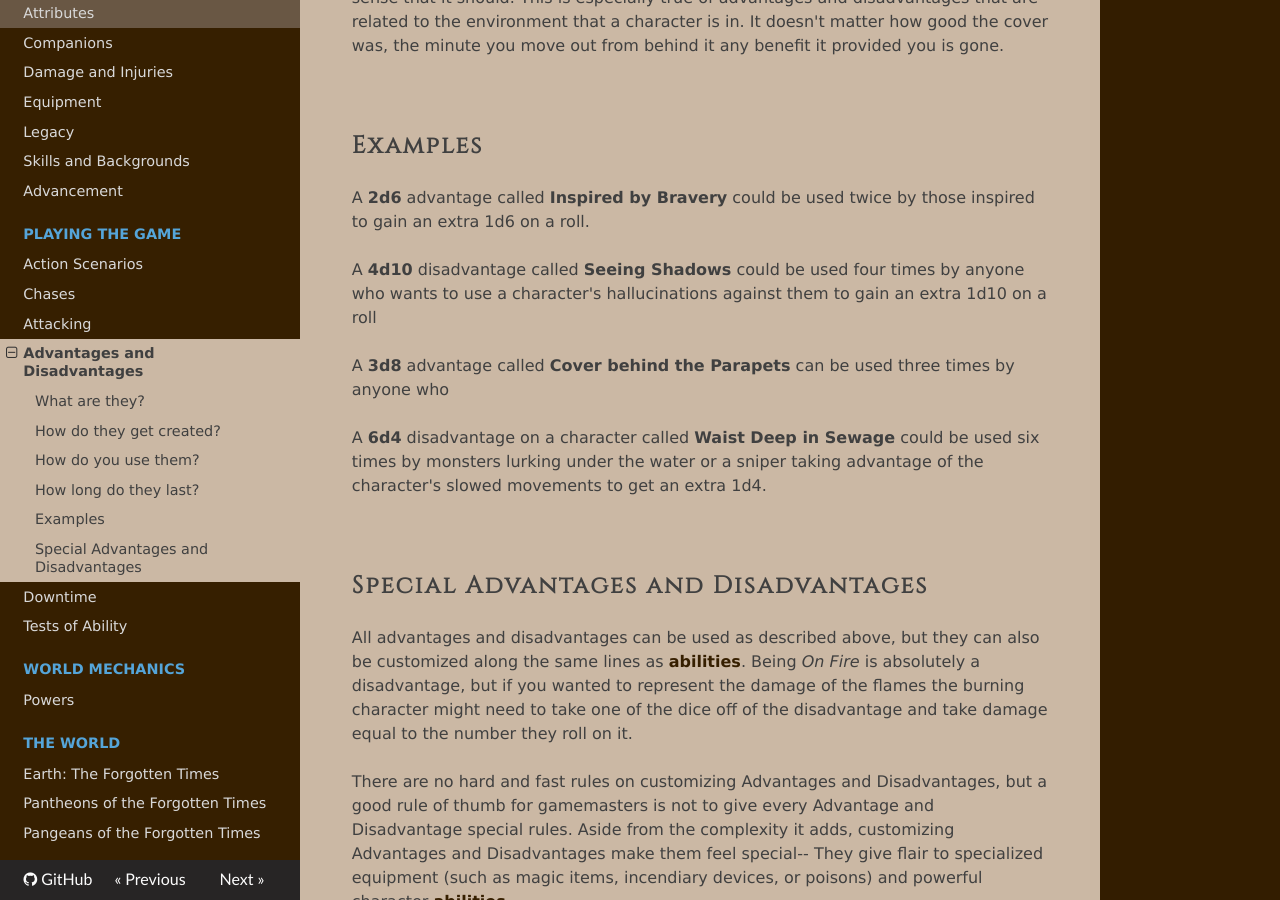
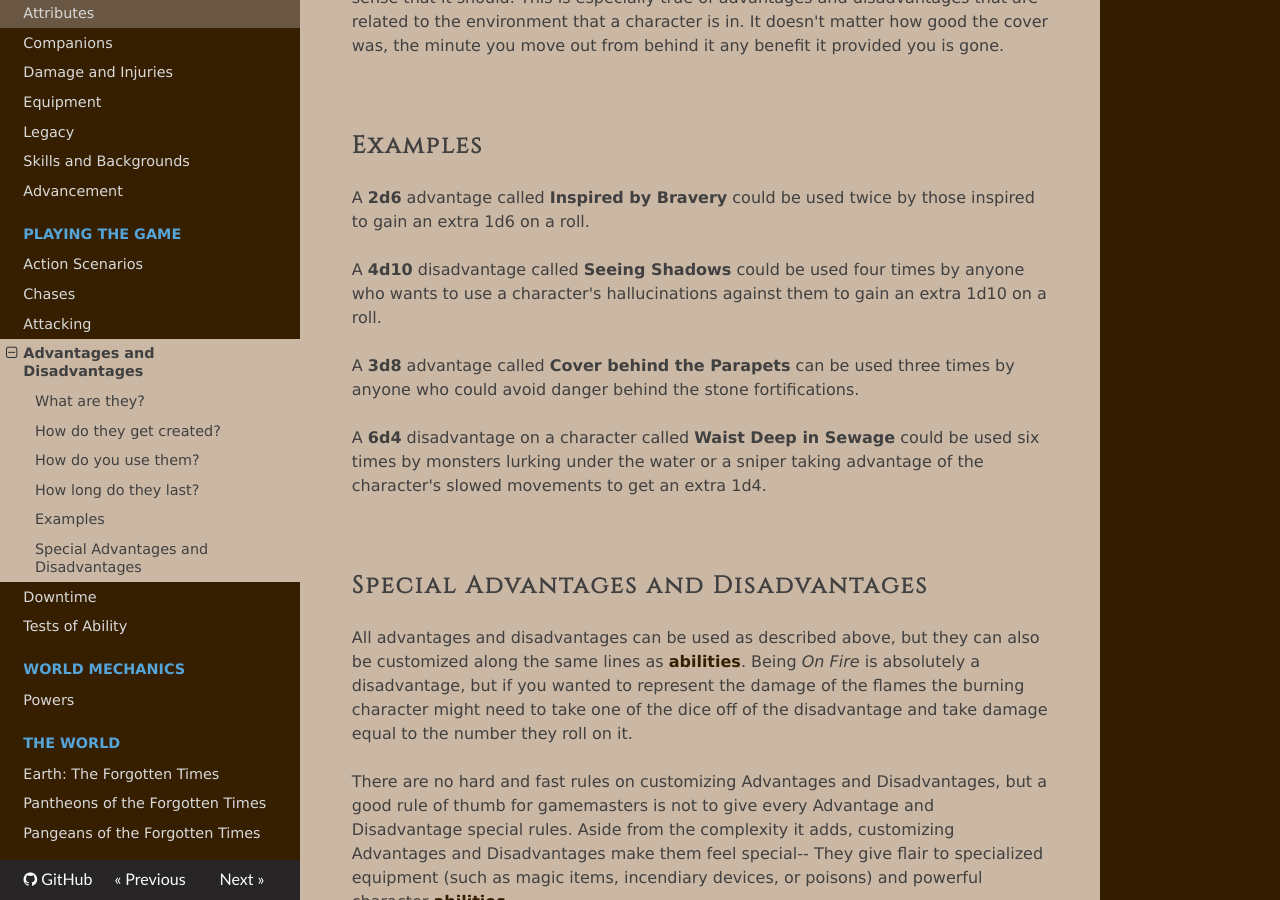
Before and after one commit to TheFifthRider/simply-roleplaying-webapp, an MkDocs documentation site: the page built from docs/gameplay/advantages_and_disadvantages.md, in a window 1280 px wide and 900 px high, scrolled down 1479 px. Built offline with MkDocs 1.6.1, drawn with Linux system fonts in a browser that asks for light colours; nearby versions of some CDN libraries.

Commit message:
fix: Finishing a thought

```diff
--- a/docs/gameplay/advantages_and_disadvantages.md
+++ b/docs/gameplay/advantages_and_disadvantages.md
@@ -36,9 +36,9 @@ However, an advantage or disadvantage should also go away whenever it makes sens
 
 A **2d6** advantage called **Inspired by Bravery** could be used twice by those inspired to gain an extra 1d6 on a roll.
 
-A **4d10** disadvantage called **Seeing Shadows** could be used four times by anyone who wants to use a character's hallucinations against them to gain an extra 1d10 on a roll
+A **4d10** disadvantage called **Seeing Shadows** could be used four times by anyone who wants to use a character's hallucinations against them to gain an extra 1d10 on a roll.
 
-A **3d8** advantage called **Cover behind the Parapets** can be used three times by anyone who
+A **3d8** advantage called **Cover behind the Parapets** can be used three times by anyone who could avoid danger behind the stone fortifications.
 
 A **6d4** disadvantage on a character called **Waist Deep in Sewage** could be used six times by monsters lurking under the water or a sniper taking advantage of the character's slowed movements to get an extra 1d4.
 
```
